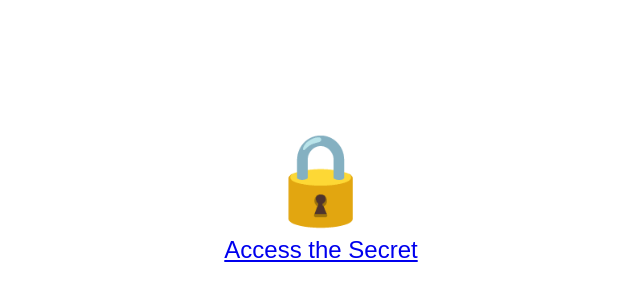
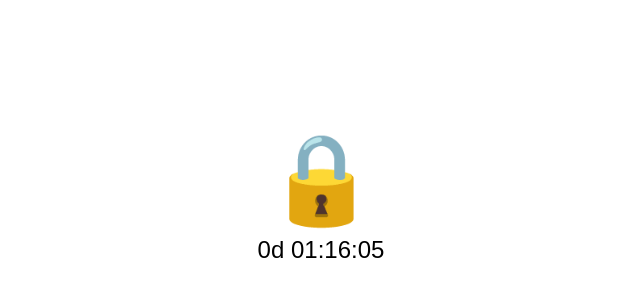
Before and after one commit to Suok9/Ephraim-cP3, a plain HTML site: page tt/index.html in a window 1280 px wide. Shown: the part 202-502 px from the top of the page, without its empty margins (319-959 px from the left). Drawn offline with Linux system fonts and the light colour scheme.

Commit message:
update index.html

```diff
--- a/tt/index.html
+++ b/tt/index.html
@@ -60,7 +60,7 @@
     const linkEl = document.getElementById('secretLink');
 
     // Set unlock time for May 6th, 2025 at 00:00 WAT (UTC+1)
-    const unlockTime = new Date('2025-05-05T22:35:20+01:00');
+    const unlockTime = new Date('2025-05-06T00:00:00+01:00');
 
     function updateCountdown() {
       const now = new Date();
```
